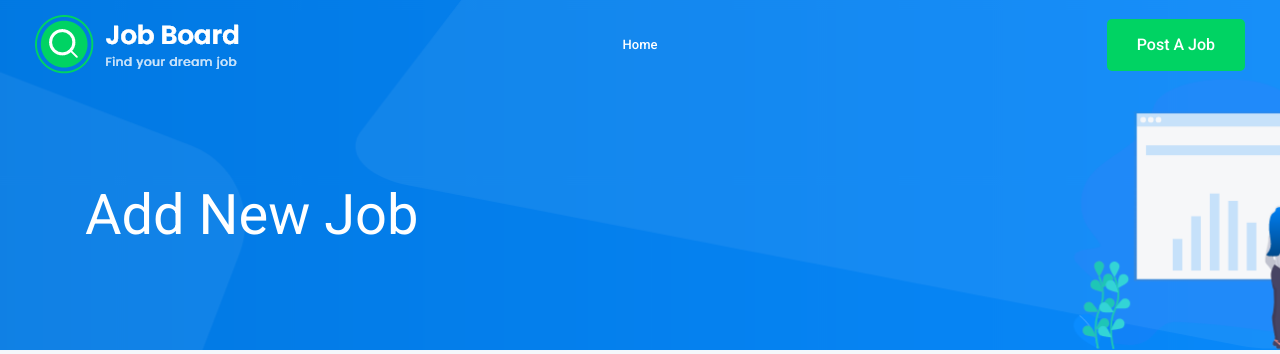
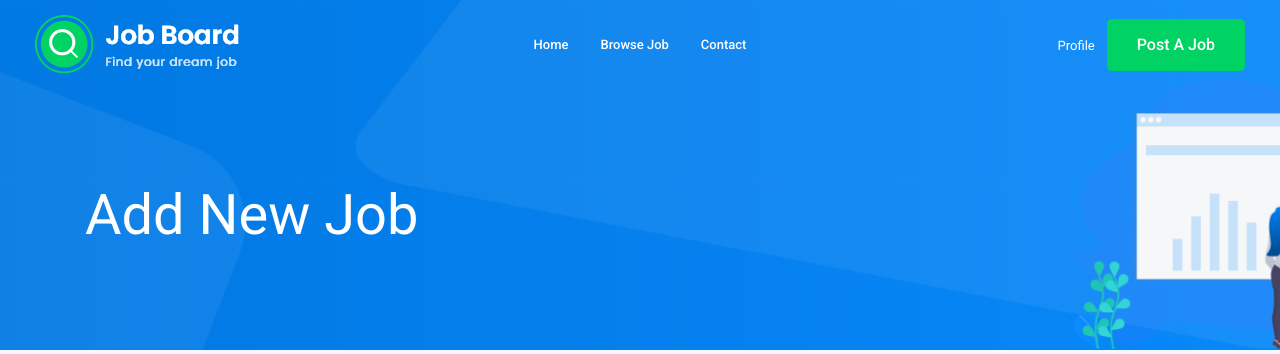
Before and after one commit to ali225/Job-bord, a Django app: page /jobs/add in a window 1280 px wide. Shown: the top 354 px of the page. Run offline with Django 3.2, Linux system fonts and the light colour scheme; a user stored in the database is signed in; data comes from the database, SQL or seed files in the repository; both versions use the stored data as it was after the commit; some libraries are stand-ins or nearby versions.

Commit message:
login and required

```diff
--- a/Job/views.py
+++ b/Job/views.py
@@ -4,7 +4,6 @@ from django.core.paginator import Paginator
 from .form import ApplyForm, JobForm
 from django.urls import reverse
 from django.contrib.auth.decorators import login_required
-
 # Create your views here.
 
 
--- a/contact/views.py
+++ b/contact/views.py
@@ -1,3 +1,7 @@
 from django.shortcuts import render
 
 # Create your views here.
+
+
+def send_message(request):
+    pass
--- a/project/urls.py
+++ b/project/urls.py
@@ -23,5 +23,5 @@ urlpatterns = [
     path('accounts/', include('accounts.urls', namespace='accounts')),
     path('admin/', admin.site.urls),
     path('jobs/', include('Job.urls', namespace='jobs')),
-
+    path('contact-us/', include('contact.urls', namespace='contact')),
 ]
--- a/templates/base.html
+++ b/templates/base.html
@@ -53,7 +53,10 @@
                                 <div class="main-menu  d-none d-lg-block">
                                     <nav>
                                         <ul id="navigation">
-                                            <li><a href="/">home</a></li></ul>
+                                            <li><a href="/">home</a></li>
+                                            <li><a href="{% url 'jobs:job_list' %}">Browse Job</a></li>
+                                            <li><a href="{% url 'contact:contact' %}">Contact</a></li>
+                                        </ul>
                                     </nav>
                                 </div>
                             </div>
@@ -62,11 +65,12 @@
 
                                     {% if request.user.is_authenticated %}
                                     <div class="phone_num d-none d-xl-block">
+                                        <a href="{% url 'accounts:profile' %}">Profile</a>
                                     </div>
                                     {% else %}
-                                        <div class="phone_num d-none d-xl-block">
-                                            <a href="{% url 'login' %}">Log in</a>
-                                        </div>
+                                    <div class="phone_num d-none d-xl-block">
+                                        <a href="{% url 'login' %}">Log in</a>
+                                    </div>
                                     {% endif %}
 
 
```
Also changed, not shown: db.sqlite3.
